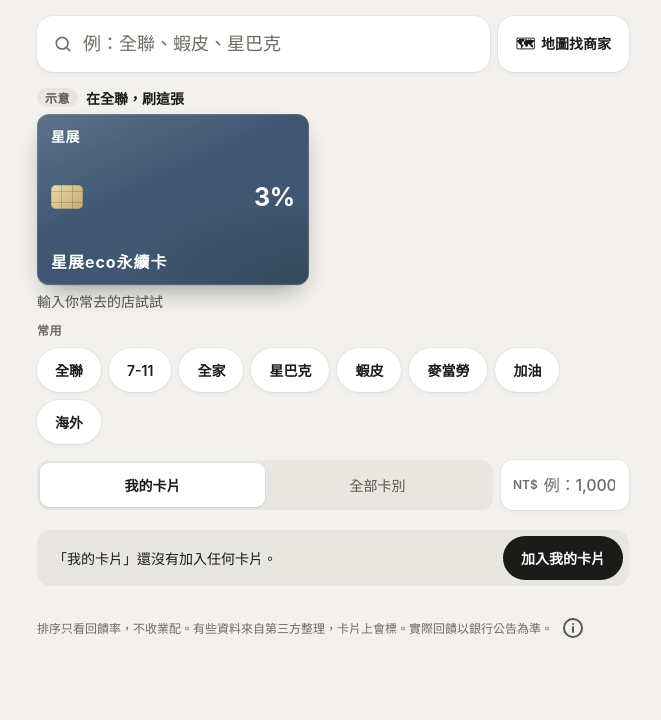
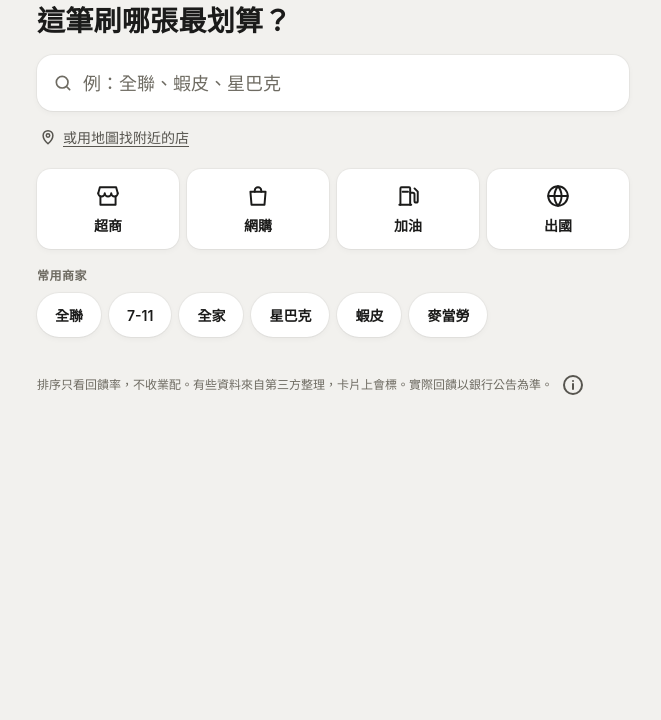
Before and after one commit to soso99872/CreditCard, a website with bundled scripts: page index.html in a window 1280 px wide. Shown: the part 80-800 px from the top of the page, without its empty margins (307-968 px from the left). Built offline with nearby package versions, Linux system fonts and the light colour scheme.

Commit message:
第一屏第二輪：單一主角（大標＋搜尋框）、情境入口、品牌主色、地圖降級成小連結、範圍與金額欄查詢後才出現；拿掉示意卡（sprint 009 T07）
Co-Authored-By: Claude Sonnet 5.5 <noreply@anthropic.com>

```diff
--- a/index.html
+++ b/index.html
@@ -12,13 +12,15 @@
     <main class="app">
       <header class="app-header">
         <div class="app-title">
-          <h1>刷哪張</h1>
-          <p id="checked-at" class="num" hidden></p>
+          <span class="brand-name">刷哪張</span>
+          <span id="checked-at" class="num" hidden></span>
         </div>
         <button id="open-my-cards-btn" type="button" class="toolbar-mycards-btn">
           我的卡片<span id="toolbar-my-cards-count" class="num">0</span>
         </button>
       </header>
+
+      <h1 id="hero-title" class="hero-title">這筆刷哪張最划算？</h1>
 
       <p id="loading-hint" class="hint" aria-live="polite">載入中…</p>
 
@@ -31,7 +33,6 @@
       </p>
 
       <form id="query-form" class="query" aria-label="搜尋" hidden>
-        <div class="search-row">
         <div class="search suggest-field">
           <label for="query-input">在哪裡消費</label>
           <svg class="search-icon" viewBox="0 0 24 24" fill="none" stroke="currentColor" stroke-width="2" aria-hidden="true">
@@ -54,18 +55,19 @@
             </svg>
           </button>
         </div>
-        <button id="nearby-btn" type="button" class="map-btn" aria-haspopup="dialog"><span aria-hidden="true">🗺</span> 地圖找商家</button>
-        </div>
-
         <ul id="merchant-suggestions" class="suggestion-list" hidden></ul>
+        <button id="nearby-btn" type="button" class="nearby-link" aria-haspopup="dialog">
+          <svg viewBox="0 0 24 24" fill="none" stroke="currentColor" stroke-width="2" stroke-linecap="round" stroke-linejoin="round" aria-hidden="true">
+            <path d="M12 21s-6.5-5.6-6.5-11a6.5 6.5 0 0 1 13 0c0 5.4-6.5 11-6.5 11z" />
+            <circle cx="12" cy="10" r="2.3" />
+          </svg>
+          或用地圖找附近的店
+        </button>
       </form>
 
       <section id="query-tools" class="query-tools" aria-label="查詢條件" hidden>
-        <div id="demo-wrap" class="demo" hidden>
-          <button id="demo-btn" type="button" class="demo-btn"></button>
-          <p class="demo-note">輸入你常去的店試試</p>
-        </div>
         <div id="quick-section" class="quick-section">
+          <div id="scenario-list" class="scenario-row" role="group" aria-label="情境"></div>
           <div id="recent-group" class="quick-group" role="group" aria-labelledby="recent-label" hidden>
             <div class="quick-head">
               <p id="recent-label" class="quick-label">最近查詢</p>
@@ -74,13 +76,13 @@
             <div id="recent-list" class="chip-row"></div>
           </div>
           <div class="quick-group" role="group" aria-labelledby="quick-label">
-            <p id="quick-label" class="quick-label">常用</p>
+            <p id="quick-label" class="quick-label">常用商家</p>
             <div id="quick-list" class="chip-row">
             </div>
           </div>
         </div>
 
-        <div class="controls">
+        <div id="query-controls" class="controls">
           <fieldset class="segmented">
             <legend>查詢範圍</legend>
             <input type="radio" name="scope" id="scope-my" value="my" checked />
@@ -117,7 +119,7 @@
 
       <section id="empty-my-cards" class="banner banner-inline" hidden aria-live="polite">
         <p id="empty-my-cards-text"></p>
-        <button id="add-card-shortcut-btn" type="button" class="btn">加入我的卡片</button>
+        <button id="add-card-shortcut-btn" type="button" class="link-button">加入我的卡片</button>
       </section>
 
       <section id="top" class="top" aria-labelledby="result-title" hidden>
--- a/src/ui/app.mjs
+++ b/src/ui/app.mjs
@@ -25,13 +25,12 @@ import {
 import { latestCheckedAt, checkedAtBadge } from "./footer.mjs";
 import { findSuggestions } from "./suggest.mjs";
 import { loadRecent, addRecent, clearRecent } from "./recent.mjs";
-import { resolveQuickPicks } from "./quick-picks.mjs";
+import { resolveQuickPicks, resolveScenarios } from "./quick-picks.mjs";
 import { showsCategoryFallback, typedQueryEntry } from "./entry.mjs";
 import { bankColor, bankColorOrder } from "./card-color.mjs";
 import { shortBankName } from "./bank-name.mjs";
 import { createNearbyPanel } from "./nearby-panel.mjs";
 import { thirdPartyInfo, THIRD_PARTY_SHORT } from "./source-label.mjs";
-import { pickDemoCard } from "./demo-pick.mjs";
 
 /** 直接依類別查詢時餵給引擎的查詢字串：不會對到任何商家或類別關鍵字，引擎就會走「使用者選類別」那條路。 */
 
@@ -59,7 +58,6 @@ const state = {
   match: null,
   recommendations: [],
   draftMode: false, // ?draft=1 時為 true：loadAllData／recommend 都帶 includeUnverified（tasks.md T17）
-  demo: undefined, // 首頁示意卡（buildDemo()）：undefined＝還沒算，null＝不顯示
   checkingMode: false, // 資料載入成功，但目前沒有任何張 verified 卡（主管 T14 建議：不要顯示開發者文案）
 };
 
@@ -85,8 +83,8 @@ function cacheEls() {
   els.recentList = document.getElementById("recent-list");
   els.recentClearBtn = document.getElementById("recent-clear-btn");
   els.quickList = document.getElementById("quick-list");
-  els.demoWrap = document.getElementById("demo-wrap");
-  els.demoBtn = document.getElementById("demo-btn");
+  els.scenarioList = document.getElementById("scenario-list");
+  els.controls = document.getElementById("query-controls");
   els.nearbyBtn = document.getElementById("nearby-btn");
   els.checkedAt = document.getElementById("checked-at");
   els.loadingHint = document.getElementById("loading-hint");
@@ -278,7 +276,10 @@ function buildReceipt(rec) {
   const rate = document.createElement("p");
   rate.className = "rate num";
   const rateLabel = document.createElement("small");
-  rateLabel.textContent = "這筆回饋";
+  const best = document.createElement("span");
+  best.className = "best-tag";
+  best.textContent = "最划算";
+  rateLabel.append(best, "這筆回饋");
   rate.append(rateLabel, rec.rateText);
 
   const gain = document.createElement("p");
@@ -470,7 +471,7 @@ function renderMatchAndResults() {
   if (noQueryYet || match.type === "need-category") {
     hideTopAndRest();
     // 未輸入時有常用快捷就是最好的引導，不再多放一行說明字
-    if (noQueryYet && resolveQuickPicks(state.data).length > 0) hideEmptyHint();
+    if (noQueryYet && (resolveScenarios(state.data).length > 0 || resolveQuickPicks(state.data).length > 0)) hideEmptyHint();
     else showEmptyHint(noQueryYet ? "輸入商家或選類別，立刻看推薦。" : "請選擇類別查詢。");
     return;
   }
@@ -663,7 +664,9 @@ function render() {
 
   // 「我的卡片」是空的時候，查詢已經自動改用全部卡別計算（見 recompute()），這裡只負責
   // 顯示／隱藏上方那一行加卡提示，不影響下面推薦清單的顯示（PRD v2.2、AC-11b）。
-  els.emptyMyCards.hidden = !shouldPromptEmptyMyCards(state.scope, currentVisibleMyCardIds());
+  // 空狀態（還沒查）不放加卡提示，查詢後才以一行小字出現在結果區（sprint 009 T07）
+  els.emptyMyCards.hidden =
+    !state.match || state.match.type === "empty" || !shouldPromptEmptyMyCards(state.scope, currentVisibleMyCardIds());
   els.emptyMyCardsText.textContent = emptyMyCardsText();
 
   renderMatchAndResults();
@@ -735,6 +738,33 @@ function rememberTypedQuery() {
   if (entry) state.recent = addRecent(state.storage, state.recent, entry);
 }
 
+/** 情境入口小卡（超商、網購…）：線條圖示＋字，點了查該類別，跟點常用 chip 同一條路徑。 */
+const SCENARIO_ICONS = {
+  "convenience-store": ["M3 9.5 4.5 4h15L21 9.5", "M3 9.5a3 3 0 0 0 6 0 3 3 0 0 0 6 0 3 3 0 0 0 6 0", "M5 12.5V20h14v-7.5"],
+  "online-shopping": ["M5 8h14l-1 12H6L5 8z", "M9 8V7a3 3 0 0 1 6 0v1"],
+  gas: ["M5 20V5a1 1 0 0 1 1-1h7a1 1 0 0 1 1 1v15", "M4 20h11", "M7 8h5", "M14 9h2.5a1.5 1.5 0 0 1 1.5 1.5v6a1.5 1.5 0 0 0 3 0V8l-3-3"],
+  overseas: ["M3 12a9 9 0 1 0 18 0 9 9 0 0 0-18 0", "M3 12h18", "M12 3a14 14 0 0 1 0 18 14 14 0 0 1 0-18"],
+};
+
+function buildScenario(entry) {
+  const button = document.createElement("button");
+  button.type = "button";
+  button.className = "scenario-card";
+  const svg = document.createElementNS("http://www.w3.org/2000/svg", "svg");
+  svg.setAttribute("viewBox", "0 0 24 24");
+  svg.setAttribute("aria-hidden", "true");
+  for (const d of SCENARIO_ICONS[entry.id] || []) {
+    const path = document.createElementNS("http://www.w3.org/2000/svg", "path");
+    path.setAttribute("d", d);
+    svg.appendChild(path);
+  }
+  const label = document.createElement("span");
+  label.textContent = entry.label;
+  button.append(svg, label);
+  button.addEventListener("click", () => runEntry(entry));
+  return button;
+}
+
 function buildChip(entry, className) {
   const button = document.createElement("button");
   button.type = "button";
@@ -744,78 +774,16 @@ function buildChip(entry, className) {
   return button;
 }
 
-/**
- * 首頁示意卡：用真資料查「全聯」（查詢範圍＝全部卡），挑第一張沒有門檻的卡（demo-pick.mjs）。
- * 資料不變，算一次就留著；沒有全聯、或全都有門檻就不顯示（null）。
- */
-function buildDemo() {
-  const entry = resolveQuickPicks(state.data).find((p) => p.kind === "merchant" && p.name === "全聯");
-  if (!entry) return null;
-  const { recommendations } = recommend({
-    query: entry.name,
-    selectedCategoryId: resolveSelectedCategoryId(null),
-    cards: state.data.cards,
-    merchants: state.data.merchants,
-    categoryKeywords: state.data.categoryKeywords,
-    categories: state.data.categories,
-    cardIds: null,
-    today: localToday(),
-    includeUnverified: state.draftMode,
-  });
-  const rec = pickDemoCard(recommendations);
-  if (!rec) return null;
-  const color = bankColor(rec.bankId, bankColorOrder(recommendations));
-  return { entry, rec, color };
-}
-
-function renderDemo(noQueryYet) {
-  if (state.demo === undefined) state.demo = buildDemo();
-  const demo = state.demo;
-  els.demoWrap.hidden = !noQueryYet || !demo;
-  if (els.demoWrap.hidden || els.demoBtn.childElementCount > 0) return;
-
-  const tag = document.createElement("span");
-  tag.className = "demo-tag";
-  tag.textContent = "示意";
-  const lead = document.createElement("span");
-  lead.className = "demo-lead";
-  lead.append(tag, `在${demo.entry.name}，刷這張`);
-
-  const face = document.createElement("span");
-  face.className = "card card--mini";
-  face.style.setProperty("--c", demo.color);
-  const bank = document.createElement("span");
-  bank.className = "card-bank";
-  bank.textContent = shortBankName(bankNameById(demo.rec.bankId));
-  const chip = document.createElement("span");
-  chip.className = "chip";
-  chip.setAttribute("aria-hidden", "true");
-  const rate = document.createElement("span");
-  rate.className = "card-rate num";
-  rate.textContent = demo.rec.rateText;
-  const mid = document.createElement("span");
-  mid.className = "card-mid";
-  mid.append(chip, rate);
-  const name = document.createElement("span");
-  name.className = "card-name";
-  name.textContent = demo.rec.cardName;
-  face.append(bank, mid, name);
-
-  els.demoBtn.append(lead, face);
-  els.demoBtn.setAttribute(
-    "aria-label",
-    `示意：在${demo.entry.name}，刷${bankNameById(demo.rec.bankId)}${demo.rec.cardName}，${demo.rec.rateText}。點一下查${demo.entry.name}`
-  );
-  els.demoBtn.addEventListener("click", () => runEntry(demo.entry));
-}
-
 /** 未輸入時的「最近查詢」與「常用」；有查詢（或有結果）時整塊收起，把第一屏留給結果。 */
 function renderQuickAndRecent() {
   const noQueryYet = !state.match || state.match.type === "empty";
   els.quickSection.hidden = !noQueryYet;
   els.app.classList.toggle("is-home", noQueryYet); // 手機首頁把頁尾推到第一屏下面（styles.css .is-home）
-  renderDemo(noQueryYet);
+  els.app.classList.toggle("is-searching", !noQueryYet); // 查詢後大標與地圖連結讓位（styles.css .is-searching）
+  els.controls.hidden = noQueryYet; // 範圍切換與金額欄：空狀態不放，查詢後才出現在結果上方（T07）
   if (!noQueryYet) return;
+
+  els.scenarioList.replaceChildren(...resolveScenarios(state.data).map(buildScenario));
 
   const categoryIds = new Set((state.data.categories || []).map((c) => c.id));
   const recent = state.recent.filter((r) => r.kind === "merchant" || categoryIds.has(r.id));
--- a/src/ui/demo-pick.mjs
+++ /dev/null
@@ -1,16 +0,0 @@
-// 首頁示意卡（sprint 009 T06）：從「全聯」的推薦清單挑第一張一般人拿得到的卡。
-// 排序 v2（sprint 010）上線前的過渡規則：有方案（plan），或條件裡有資產／存款／月均／等級／帳戶類門檻的卡跳過。
-
-const GATE = /資產|存款|月均|平均餘額|等級|level|帳戶|數位會員/i;
-
-/**
- * @param {Array<{plan?: string, conditions?: string[]}>} recommendations 已排序的推薦清單
- * @returns {object | null} 第一張沒有門檻的卡；全都有門檻或清單為空時回 null（不顯示示意卡）
- */
-export function pickDemoCard(recommendations) {
-  return (
-    (recommendations || []).find(
-      (rec) => !rec.plan && !(rec.conditions || []).some((text) => GATE.test(text))
-    ) ?? null
-  );
-}
--- a/src/ui/quick-picks.mjs
+++ b/src/ui/quick-picks.mjs
@@ -1,4 +1,4 @@
-// 未輸入時的常用快捷（T19）：商家用名稱查，類別直接查類別。
+// 未輸入時的常用商家（T19）與情境入口（sprint 009 T07）。商家用名稱查，情境直接查類別。
 // 資料裡找不到的項目（例如預覽資料沒有該商家）不顯示，避免點了沒結果。
 
 import { normalize } from "../engine/index.mjs";
@@ -10,9 +10,21 @@ export const QUICK_PICKS = [
   { kind: "merchant", name: "星巴克" },
   { kind: "merchant", name: "蝦皮" },
   { kind: "merchant", name: "麥當勞" },
-  { kind: "category", id: "gas", name: "加油" },
-  { kind: "category", id: "overseas", name: "海外" },
 ];
+
+// 情境入口（sprint 009 T07）：第一屏 4 張等寬小卡，點了查該類別。label 是卡上的字，name 是類別在資料裡的名稱（查詢、最近查詢用）。
+export const SCENARIOS = [
+  { kind: "category", id: "convenience-store", name: "超商", label: "超商" },
+  { kind: "category", id: "online-shopping", name: "網購", label: "網購" },
+  { kind: "category", id: "gas", name: "加油", label: "加油" },
+  { kind: "category", id: "overseas", name: "海外", label: "出國" },
+];
+
+/** 情境入口：類別 id 在資料裡才顯示。 */
+export function resolveScenarios(data) {
+  const categoryIds = new Set((data?.categories || []).map((c) => c.id));
+  return SCENARIOS.filter((s) => categoryIds.has(s.id));
+}
 
 /**
  * @param {{merchants?: Array<{name: string, aliases?: string[]}>, categories?: Array<{id: string}>}} data
@@ -23,8 +35,5 @@ export function resolveQuickPicks(data) {
   for (const m of data?.merchants || []) {
     for (const n of [m.name, ...(m.aliases || [])]) merchantNames.add(normalize(n));
   }
-  const categoryIds = new Set((data?.categories || []).map((c) => c.id));
-  return QUICK_PICKS.filter((p) =>
-    p.kind === "merchant" ? merchantNames.has(normalize(p.name)) : categoryIds.has(p.id)
-  );
+  return QUICK_PICKS.filter((p) => merchantNames.has(normalize(p.name)));
 }
--- a/styles.css
+++ b/styles.css
@@ -15,6 +15,10 @@
   --hairline: rgba(27, 27, 26, 0.08);
   --focus: #1b1b1a;
   --gain: #1d7a48;
+  /* 品牌主色（老闆 2026-11-25 參考 bubugrow 改：不再只用中性墨色）。只用在主要按鈕、第 1 名標示、搜尋框聚焦框；
+     白字在 --brand 上 6.56、--brand 字在 --bg 5.81、在 --brand-soft 5.44。色相（藍 ~220）跟 --warn（橘）、--error（紅）、--gain（綠）都分得開。 */
+  --brand: #1f55c9;
+  --brand-soft: #e3eafa;
 
   /* 卡片顏色依銀行配色（bankColor()，色相表集中在 src/ui/card-color.mjs 的 CARD_HUES，
      依這次推薦結果裡銀行第一次出現的順序分配，同一家銀行同色；之後要換色或調色盤，
@@ -41,7 +45,8 @@
   --fs-h3: 1.25rem;
   --fs-h2: 1.5625rem;
   --fs-display: 3rem;
-  --fs-title: 1.875rem; /* 頁首 h1（sprint 009 T06 層次：28～32px） */
+  --fs-title: 1.75rem; /* 第一屏大標 h1（sprint 009 T07：28px、700） */
+  --fs-brand: 1.0625rem; /* 品牌列「刷哪張」17px */
 
   --font: -apple-system, BlinkMacSystemFont, "Segoe UI", "PingFang TC", "Noto Sans TC",
     "Microsoft JhengHei", sans-serif;
@@ -100,27 +105,33 @@ a {
   gap: 20px;
 }
 
-/* ---------- 頁首 ---------- */
+/* ---------- 頁首：小品牌列＋一句大標（sprint 009 T07，參考 bubugrow 第一屏的層次） ---------- */
 .app-header {
   display: flex;
   align-items: center;
   justify-content: space-between;
   gap: 12px;
-  margin-bottom: -4px;
-}
-
-.app-header h1 {
-  margin: 0;
-  font-size: var(--fs-title);
-  line-height: 1.2;
+  margin-bottom: -8px;
+}
+
+.app-title {
+  display: flex;
+  flex-wrap: wrap;
+  align-items: baseline;
+  gap: 0 10px;
+  min-width: 0;
+}
+
+.brand-name {
+  font-size: var(--fs-brand);
+  line-height: 1.4;
   font-weight: 700;
   letter-spacing: 0.02em;
 }
 
-.app-header p {
-  margin: 0;
-  line-height: 1.3;
+#checked-at {
   font-size: var(--fs-caption);
+  line-height: 1.4;
   color: var(--text-3);
 }
 
@@ -132,6 +143,25 @@ a {
 #checked-at[data-level="old"] {
   color: var(--error);
   font-weight: 600;
+}
+
+.hero-title {
+  margin: 0 0 -4px;
+  font-size: var(--fs-title);
+  line-height: 1.25;
+  font-weight: 700;
+  letter-spacing: 0.01em;
+  text-wrap: balance;
+}
+
+/* 查詢後大標讓位給結果，但保留給螢幕閱讀器（頁面仍有 h1） */
+.is-searching .hero-title {
+  position: absolute;
+  width: 1px;
+  height: 1px;
+  overflow: hidden;
+  clip: rect(0 0 0 0);
+  white-space: nowrap;
 }
 
 /* ---------- 查詢 ---------- */
@@ -275,6 +305,10 @@ input:focus-visible {
   outline-offset: 2px;
 }
 
+.search input:focus-visible {
+  outline-color: var(--brand);
+}
+
 .amount input:focus-visible {
   outline: none;
 }
@@ -284,22 +318,25 @@ input:focus-visible {
   outline-offset: 2px;
 }
 
-/* 我的卡片入口（工具列裡的次要按鈕）：surface + 陰影，跟 .amount 同一種「面板」語言，
-   不另外畫邊框（整個頁面只用陰影表達層次，見 DESIGN.md 第 4 節）。 */
+/* 我的卡片入口：降級成文字鈕（sprint 009 T07），第一屏的主角留給搜尋框；44px 高保留觸控範圍 */
 .toolbar-mycards-btn {
   flex: none;
   display: inline-flex;
   align-items: center;
   gap: 6px;
   height: 44px;
-  padding: 0 16px;
+  margin-right: -12px;
+  padding: 0 12px;
   border: 0;
   border-radius: 999px;
-  background: var(--surface);
-  box-shadow: var(--shadow-surface);
-  color: var(--text-2);
-  font-size: var(--fs-small);
-  font-weight: 600;
+  background: none;
+  color: var(--text-2);
+  font-size: var(--fs-small);
+  font-weight: 600;
+}
+
+.toolbar-mycards-btn:hover {
+  background: var(--sunken);
 }
 
 .toolbar-mycards-btn:focus-visible {
@@ -403,8 +440,58 @@ input:focus-visible {
 /* ---------- 常用快捷與最近查詢（T19）：未輸入時點一下就出結果 ---------- */
 .quick-section {
   display: grid;
-  gap: 14px;
+  gap: 18px;
   padding-bottom: 6px;
+}
+
+/* 情境入口：4 張等寬小卡，線條圖示＋字（sprint 009 T07）；中性白底，不上品牌色 */
+.scenario-row {
+  display: grid;
+  grid-template-columns: repeat(4, minmax(0, 1fr));
+  gap: 8px;
+}
+
+.scenario-card {
+  display: grid;
+  justify-items: center;
+  align-content: center;
+  gap: 6px;
+  min-height: 80px;
+  padding: 12px 4px;
+  border: 0;
+  border-radius: 14px;
+  background: var(--surface);
+  box-shadow: var(--shadow-surface);
+  color: var(--text);
+  font-size: var(--fs-small);
+  font-weight: 600;
+  transition: background-color 150ms var(--ease-out), transform 150ms var(--ease-out);
+}
+
+.scenario-card svg {
+  width: 26px;
+  height: 26px;
+  fill: none;
+  stroke: currentColor;
+  stroke-width: 1.8;
+  stroke-linecap: round;
+  stroke-linejoin: round;
+}
+
+.scenario-card:active {
+  background: var(--sunken);
+  transform: scale(0.97);
+}
+
+.scenario-card:focus-visible {
+  outline: 2px solid var(--focus);
+  outline-offset: 2px;
+}
+
+@media (hover: hover) {
+  .scenario-card:hover {
+    background: var(--sunken);
+  }
 }
 
 .quick-group {
@@ -590,23 +677,25 @@ input:focus-visible {
   color: var(--text-2);
 }
 
+/* 加卡提示（查詢後才出現）：一行小字，不是橫幅（sprint 009 T07） */
 .banner-inline {
   display: flex;
   flex-wrap: wrap;
   align-items: center;
-  gap: 4px 16px;
-  padding: 6px 6px 6px 16px;
-  background: var(--sunken);
+  gap: 0 8px;
+  padding: 0 2px;
+  background: none;
+  border-radius: 0;
   color: var(--text-2);
 }
 
 .banner-inline p {
   margin: 0;
-  /* flex-basis 0（而不是 auto）：auto 會先用文字的內容寬度去搶版面，
-     害旁邊的按鈕被擠到下一行；basis 0 讓瀏覽器照剩餘空間分配。 */
-  flex: 1 1 0;
-  min-width: 160px;
-  color: var(--text);
+  color: var(--text-2);
+}
+
+.banner-inline .link-button {
+  margin: -10px 0;
 }
 
 .empty-hint {
@@ -624,7 +713,7 @@ input:focus-visible {
   padding: 0 18px;
   border: 0;
   border-radius: 999px;
-  background: var(--text);
+  background: var(--brand);
   color: var(--surface);
   font-size: var(--fs-small);
   font-weight: 600;
@@ -822,6 +911,7 @@ input:focus-visible {
 
 .rate {
   margin: 0;
+  color: var(--brand);
   font-size: var(--fs-display);
   font-weight: 700;
   line-height: 1;
@@ -835,6 +925,17 @@ input:focus-visible {
   font-weight: 600;
   letter-spacing: 0.04em;
   color: var(--text-3);
+}
+
+/* 第 1 名標示：品牌色小標＋品牌色回饋率（只此一處，T07） */
+.best-tag {
+  display: inline-block;
+  margin-right: 6px;
+  padding: 1px 8px;
+  border-radius: 999px;
+  background: var(--brand-soft);
+  color: var(--brand);
+  font-weight: 700;
 }
 
 .gain {
@@ -1158,7 +1259,7 @@ input:focus-visible {
 
 .row-body .muted {
   font-size: var(--fs-caption);
-  color: rgba(255, 255, 255, 0.65);
+  color: rgba(255, 255, 255, 0.82); /* 0.65 在綠、青卡底上對比 3.7，改 0.82（T07 contrast-check 抓到） */
 }
 
 /* ---------- 我的卡片管理：對話框（PRD 6.1「改成抽屜或對話框」） ---------- */
@@ -1262,101 +1363,6 @@ input:focus-visible {
   font-weight: 600;
 }
 
-/* ---------- 第一屏示意卡（sprint 009 T06）：空狀態時示範「查完長這樣」，點了查全聯 ---------- */
-.demo {
-  margin-top: 6px;
-  display: grid;
-  gap: 6px;
-  justify-items: start;
-}
-
-.demo-btn {
-  display: grid;
-  gap: 6px;
-  width: min(max(70%, 15rem), 17rem);
-  max-width: 100%;
-  padding: 0;
-  border: 0;
-  background: none;
-  color: var(--text);
-  font-size: inherit;
-  text-align: left;
-}
-
-.demo-btn:focus-visible {
-  outline: 2px solid var(--focus);
-  outline-offset: 4px;
-  border-radius: 16px;
-}
-
-.demo-lead {
-  display: flex;
-  align-items: center;
-  gap: 8px;
-  font-size: var(--fs-small);
-  font-weight: 600;
-}
-
-.demo-tag {
-  padding: 1px 8px;
-  border-radius: 999px;
-  background: var(--sunken);
-  color: var(--text-2);
-  font-size: var(--fs-caption);
-  font-weight: 600;
-  letter-spacing: 0.04em;
-}
-
-/* 縮小的第 1 名卡面：沿用 .card 與 bankColor()，字級與內距縮到約 70% */
-.card--mini {
-  opacity: 0.92;
-  padding: 12px 14px;
-  border-radius: 12px;
-  grid-template-rows: auto 1fr auto;
-}
-
-/* 整張卡 .92 透明後左上漸層亮處的銀行名對比不足 4.5，這裡不再另外調淡 */
-.card--mini .card-bank {
-  opacity: 1;
-}
-
-.card--mini .card-name {
-  font-size: var(--fs-body);
-}
-
-.card--mini .chip {
-  width: 32px;
-  height: 24px;
-  border-radius: 5px;
-}
-
-.card--mini .chip::before {
-  inset: 6px 0;
-}
-
-.card--mini .chip::after {
-  inset: 0 10px;
-}
-
-.card-mid {
-  display: flex;
-  align-items: center;
-  justify-content: space-between;
-  gap: 8px;
-}
-
-.card-rate {
-  font-size: var(--fs-h2);
-  font-weight: 700;
-  line-height: 1;
-}
-
-.demo-note {
-  margin: 0;
-  font-size: var(--fs-small);
-  color: var(--text-2);
-}
-
 /* ---------- 頁尾：一行免責＋ⓘ 展開完整版（sprint 009 T06） ---------- */
 .app-footer {
   margin: 0;
@@ -1457,57 +1463,39 @@ input:focus-visible {
 }
 
 /* ---------- 附近商家：全螢幕面板（T18b） ---------- */
-/* 地圖入口在搜尋框旁（搜尋框有沒有字都看得到）；手機寬度不夠時折到搜尋框下一行 */
-.search-row {
-  display: flex;
-  flex-wrap: wrap;
-  gap: 8px;
-}
-
-.search-row .search {
-  flex: 1 1 220px;
-  min-width: 0;
-}
-
-.map-btn {
-  flex: 0 0 auto;
+/* 地圖入口：搜尋框下一行小文字連結（sprint 009 T07），查詢後隱藏，讓 sticky 搜尋列只留搜尋框 */
+.nearby-link {
+  justify-self: start;
   display: inline-flex;
   align-items: center;
-  justify-content: center;
   gap: 6px;
-  min-height: 56px;
-  padding: 0 18px;
+  min-height: 44px;
+  margin: -6px 0 0;
+  padding: 0 2px;
   border: 0;
-  border-radius: 16px;
-  background: var(--surface);
-  box-shadow: var(--shadow-surface);
-  color: var(--text);
+  background: none;
+  color: var(--text-2);
   font: inherit;
   font-size: var(--fs-small);
-  font-weight: 700;
-  white-space: nowrap;
-}
-
-.map-btn:active {
-  background: var(--sunken);
-}
-
-.map-btn:focus-visible {
+  font-weight: 500;
+  text-decoration: underline;
+  text-underline-offset: 3px;
+}
+
+.nearby-link svg {
+  flex: none;
+  width: 18px;
+  height: 18px;
+}
+
+.nearby-link:focus-visible {
   outline: 2px solid var(--focus);
   outline-offset: 2px;
-}
-
-@media (hover: hover) {
-  .map-btn:hover {
-    background: var(--sunken);
-  }
-}
-
-@media (max-width: 479px) {
-  .map-btn {
-    flex: 1 1 100%;
-    min-height: 44px;
-  }
+  border-radius: 6px;
+}
+
+.is-searching .nearby-link {
+  display: none;
 }
 
 .nearby-fallback-btn {
@@ -1703,7 +1691,11 @@ input:focus-visible {
   white-space: nowrap;
 }
 
-.nearby-search-btn.is-stale,
+.nearby-search-btn.is-stale {
+  background: var(--brand);
+  color: var(--surface);
+}
+
 .nearby-search-btn:focus-visible {
   background: var(--text);
   color: var(--surface);
```
Also changed, not shown: DESIGN.md (+20 -16 lines), test/ui-demo-pick.test.mjs (deleted, +0 -30 lines), test/ui-quick-picks.test.mjs (+12 -5 lines).
